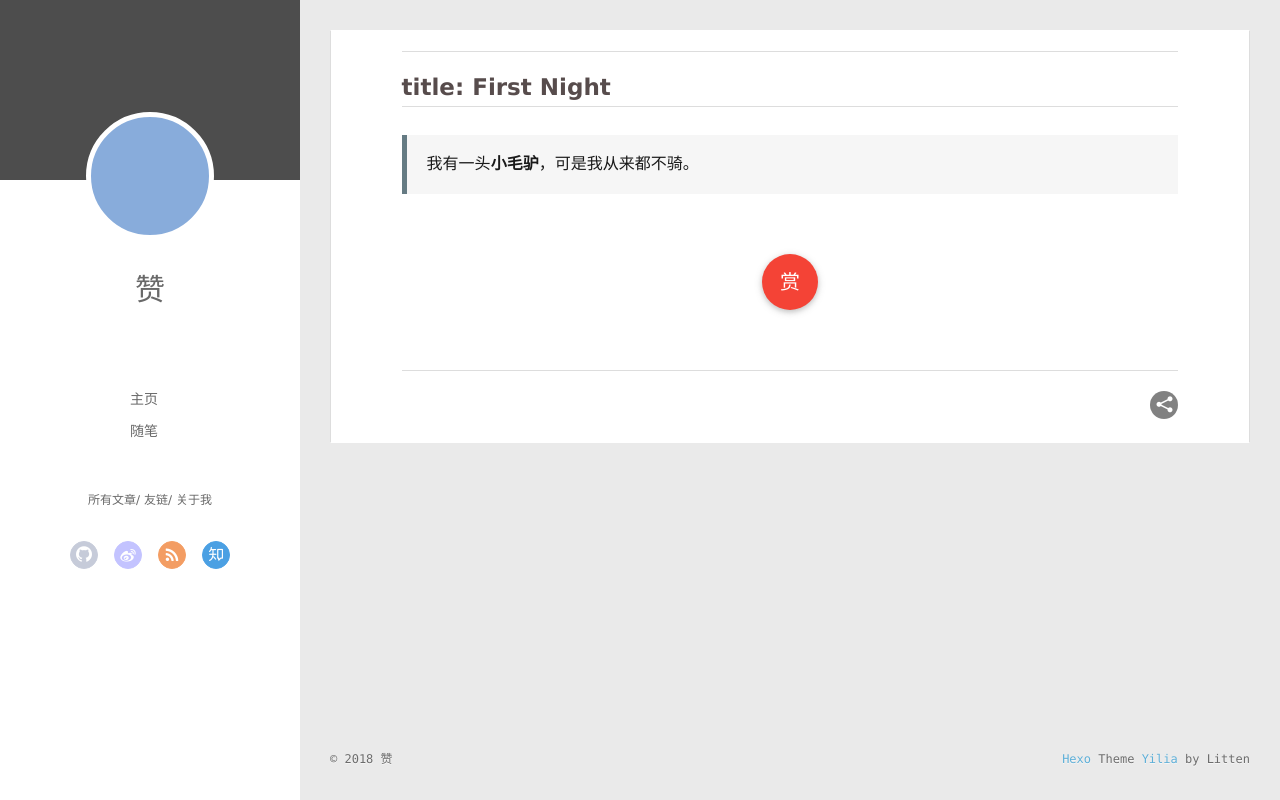
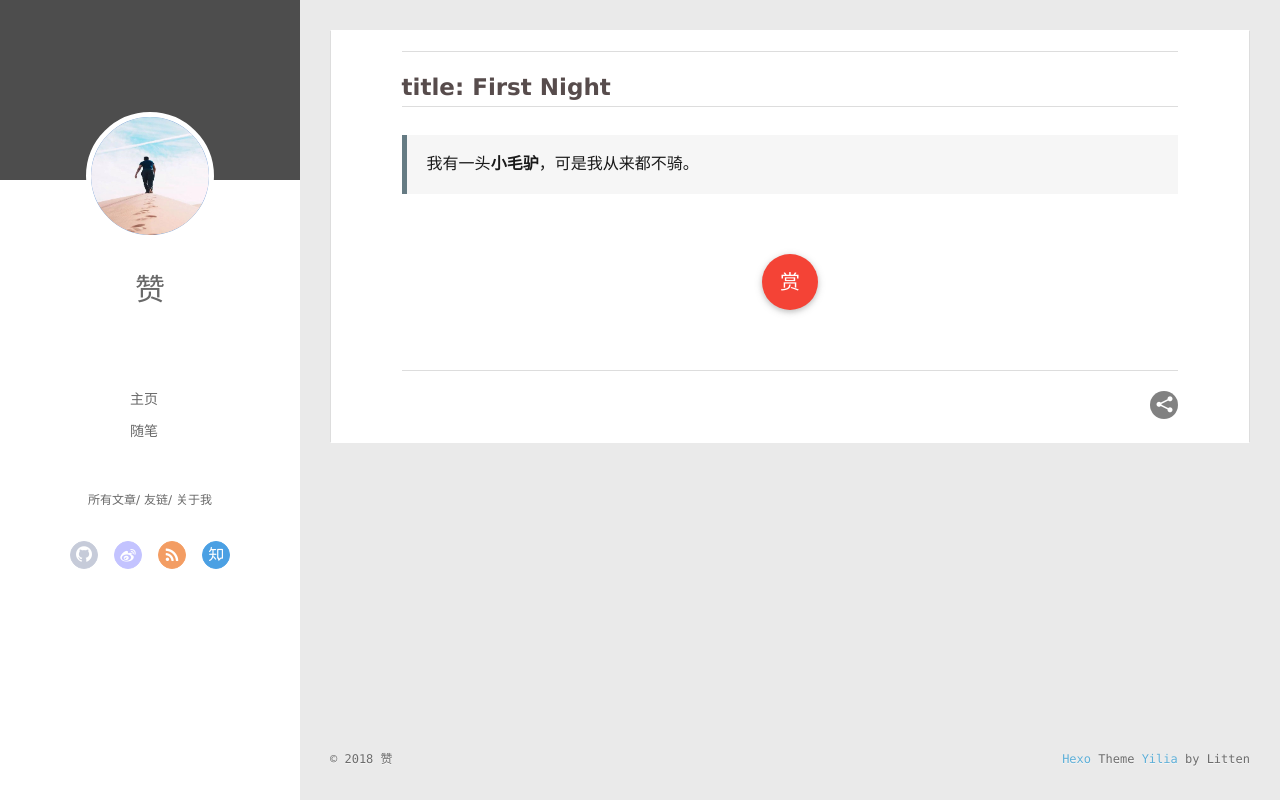
Before and after one commit to wangzaner/wangzaner.github.io, a plain HTML site: page 2018/11/28/FirstNight/index.html in a window 1280 px wide. Drawn offline with Linux system fonts and the light colour scheme.

Commit message:
Site updated: 2018-11-28 15:48:18

```diff
--- a/2018/11/28/FirstNight/index.html
+++ b/2018/11/28/FirstNight/index.html
@@ -47,7 +47,7 @@
 <div class="intrude-less">
 	<header id="header" class="inner">
 		<a href="/" class="profilepic">
-			<img src="" class="js-avatar">
+			<img src="/assets/img/touxiang.jpg" class="js-avatar">
 		</a>
 		<hgroup>
 		  <h1 class="header-author"><a href="/">赞</a></h1>
@@ -105,7 +105,7 @@
 	<div class="intrude-less">
 		<header id="header" class="inner">
 			<div class="profilepic">
-				<img src="" class="js-avatar">
+				<img src="assets/img/touxiang.jpg" class="js-avatar">
 			</div>
 			<hgroup>
 			  <h1 class="header-author js-header-author">赞</h1>
```
Also changed, not shown: archives/2018/11/index.html (+2 -2 lines), archives/2018/index.html (+2 -2 lines), archives/index.html (+2 -2 lines), index.html (+2 -2 lines), assets/img/touxiang.jpg (added), img/touxiang.jpg (renamed from imgs/touxiang.jpg).
